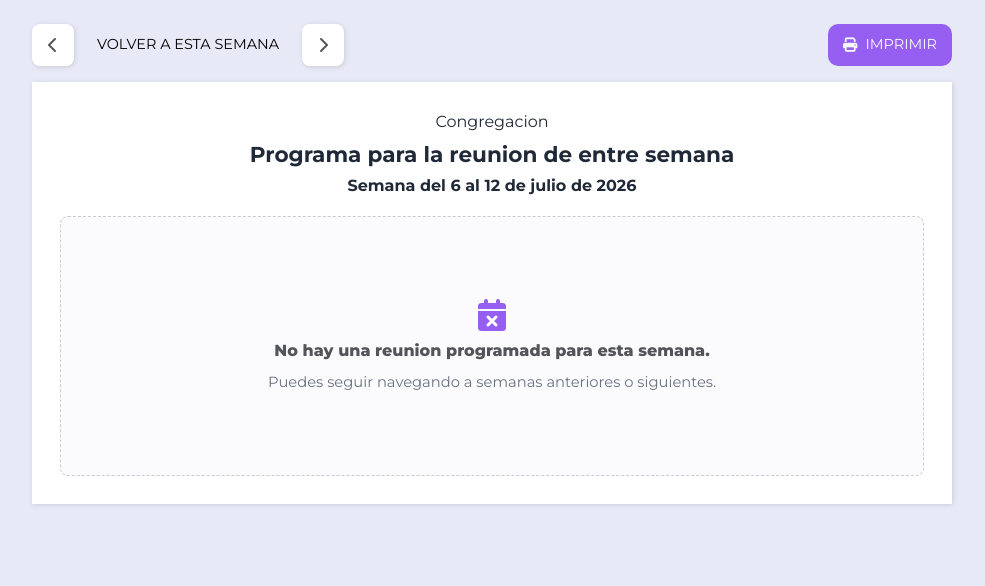
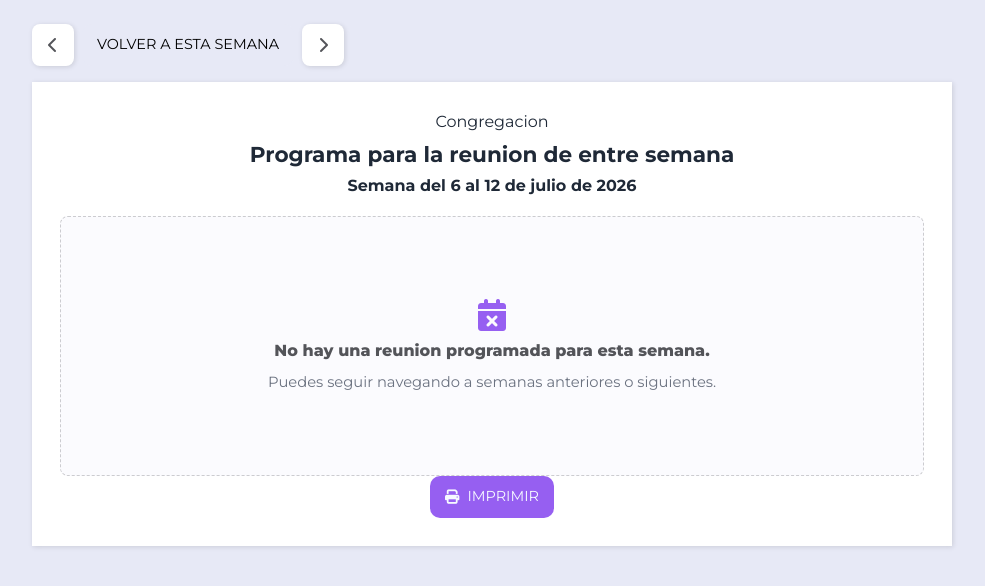
Before and after one commit to CarlosParraMtz/programa-vmc, a React (Vite) app: page /programa/1 in a window 1280 px wide. Shown: the top 586 px of the page, without its empty margins (148-1133 px from the left). Built offline with nearby package versions, Linux system fonts and the light colour scheme; no server answers; the database is empty.

Commit message:
corrección en programa público

```diff
--- a/src/components/dashboard/Tablero.jsx
+++ b/src/components/dashboard/Tablero.jsx
@@ -1,10 +1,10 @@
 import { meses } from "../../constants/meses";
 import formatearRangoSemanal from "../../functions/formatearRangoSemanal";
-import { getFechaReunionDesdeSemana, parseLocalDate } from "../../functions/meetingDates";
+import { getFechaReunionDesdeSemana /* parseLocalDate */ } from "../../functions/meetingDates";
 import { getPersonName, hasAuxRoom, isAuxRoomAssignment } from "../../functions/programHelpers";
 
 export default function Tablero({ programa, congregacion = null, congregacionNombre = "", showPrintHeader = true }) {
-  const date = parseLocalDate(programa.fecha);
+  //const date = parseLocalDate(programa.fecha);
   const usaSalaB = hasAuxRoom(congregacion, programa);
   const presidente = getPersonName(programa.presidente) || "No asignado";
   const presidenteAuxiliar = usaSalaB ? getPersonName(programa.presidenteB) : "";
@@ -123,7 +123,6 @@
         </div>
       </div>
 
-      <h3 className="program-screen-week text-lg sm:text-xl">Semana del {formatearRangoSemanal(date)}</h3>
 
       <span className="program-section-heading program-section-heading-1 bg-program-treasures w-full text-white px-4 sm:px-5 py-2 rounded-t-lg font-thin text-md">
         Tesoros de la Biblia
--- a/src/pages/ProgramaPublico.jsx
+++ b/src/pages/ProgramaPublico.jsx
@@ -130,10 +130,7 @@
             <i className="fas fa-chevron-right"></i>
           </button>
         </div>
-        <button className="btn main" onClick={() => window.print()}>
-          <i className="fas fa-print mr-2"></i>
-          Imprimir
-        </button>
+
       </div>
 
       <section className="public-program__sheet">
@@ -156,10 +153,16 @@
         {programa && (
           <footer className="public-program__footer">
             {getPersonName(programa.oracionFinal) &&
-            <p><strong>Oracion final:</strong> {getPersonName(programa.oracionFinal)}</p>
+              <p><strong>Oracion final:</strong> {getPersonName(programa.oracionFinal)}</p>
             }
           </footer>
         )}
+        <div className="w-full flex items-center justify-center">
+          <button className="btn main" onClick={() => window.print()}>
+            <i className="fas fa-print mr-2"></i>
+            Imprimir
+          </button>
+        </div>
       </section>
     </main>
   );
```
